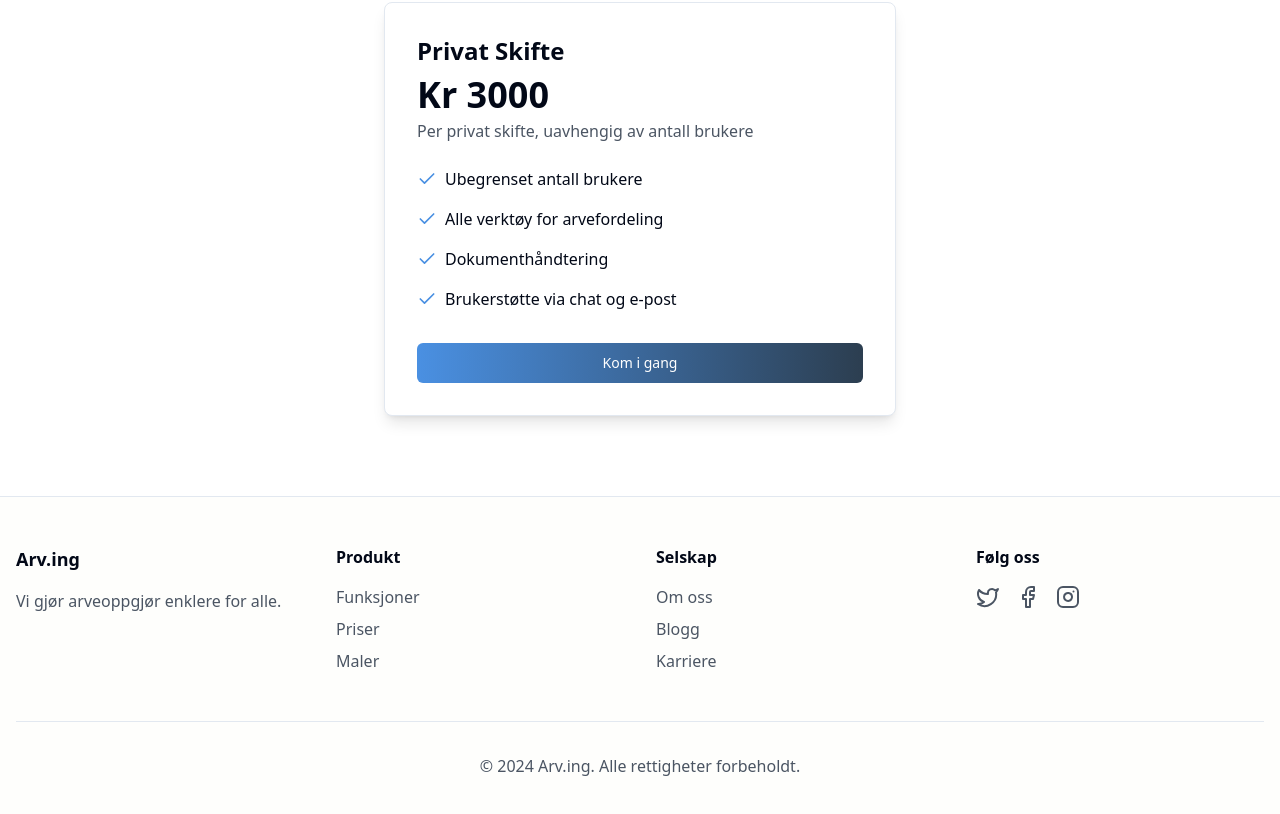
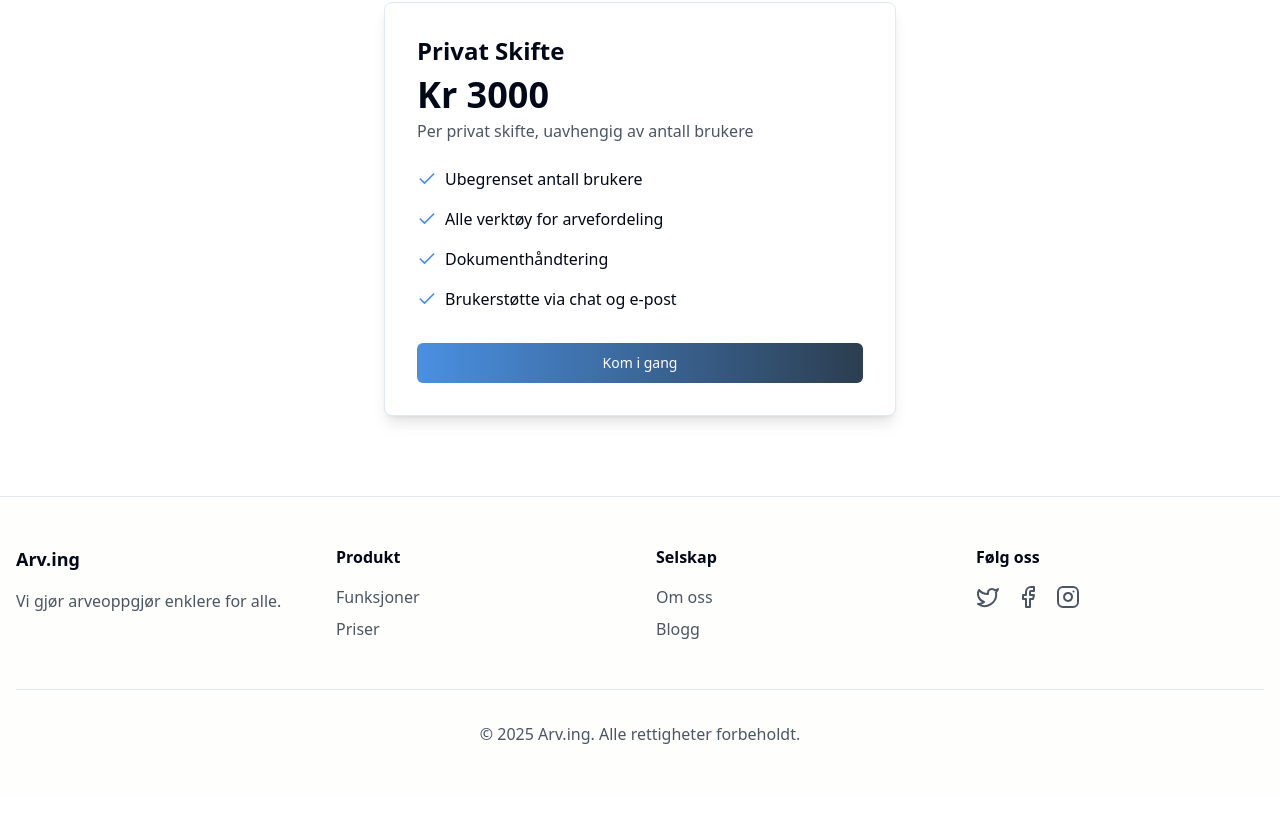
Before and after one commit to OlaTurmo/snug-sailor-platform, a React (Vite) app: page / in a window 1280 px wide. Shown: the part 1228-2042 px from the top of the page. Built offline with nearby package versions, Linux system fonts and the light colour scheme.

Commit message:
Fix footer links and copyright
- Fixed broken links in the footer.
- Removed "Karriere" and "Maler" links.
- Updated copyright year to be dynamic.

```diff
--- a/src/components/Footer.tsx
+++ b/src/components/Footer.tsx
@@ -2,6 +2,8 @@
 import { Twitter, Facebook, Instagram } from "lucide-react";
 
 export const Footer = () => {
+  const currentYear = new Date().getFullYear();
+
   return (
     <footer className="bg-[#F5F5DC]/10 border-t">
       <div className="container mx-auto px-4 py-12">
@@ -15,9 +17,8 @@ export const Footer = () => {
           <div>
             <h4 className="font-semibold mb-4">Produkt</h4>
             <ul className="space-y-2">
-              <li><a href="#features" className="text-gray-600 hover:text-gray-900">Funksjoner</a></li>
-              <li><a href="#pricing" className="text-gray-600 hover:text-gray-900">Priser</a></li>
-              <li><a href="#" className="text-gray-600 hover:text-gray-900">Maler</a></li>
+              <li><a href="/#features" className="text-gray-600 hover:text-gray-900">Funksjoner</a></li>
+              <li><a href="/#pricing" className="text-gray-600 hover:text-gray-900">Priser</a></li>
             </ul>
           </div>
           <div>
@@ -25,26 +26,25 @@ export const Footer = () => {
             <ul className="space-y-2">
               <li><a href="/about-us" className="text-gray-600 hover:text-gray-900">Om oss</a></li>
               <li><a href="/blog" className="text-gray-600 hover:text-gray-900">Blogg</a></li>
-              <li><a href="#" className="text-gray-600 hover:text-gray-900">Karriere</a></li>
             </ul>
           </div>
           <div>
             <h4 className="font-semibold mb-4">Følg oss</h4>
             <div className="flex gap-4">
-              <a href="#" className="text-gray-600 hover:text-[#4A90E2]">
+              <a href="https://twitter.com" target="_blank" rel="noopener noreferrer" className="text-gray-600 hover:text-[#4A90E2]">
                 <Twitter className="w-6 h-6" />
               </a>
-              <a href="#" className="text-gray-600 hover:text-[#4A90E2]">
+              <a href="https://facebook.com" target="_blank" rel="noopener noreferrer" className="text-gray-600 hover:text-[#4A90E2]">
                 <Facebook className="w-6 h-6" />
               </a>
-              <a href="#" className="text-gray-600 hover:text-[#4A90E2]">
+              <a href="https://instagram.com" target="_blank" rel="noopener noreferrer" className="text-gray-600 hover:text-[#4A90E2]">
                 <Instagram className="w-6 h-6" />
               </a>
             </div>
           </div>
         </div>
         <div className="mt-12 pt-8 border-t text-center text-gray-600">
-          <p>&copy; 2024 Arv.ing. Alle rettigheter forbeholdt.</p>
+          <p>&copy; {currentYear} Arv.ing. Alle rettigheter forbeholdt.</p>
         </div>
       </div>
     </footer>
```
